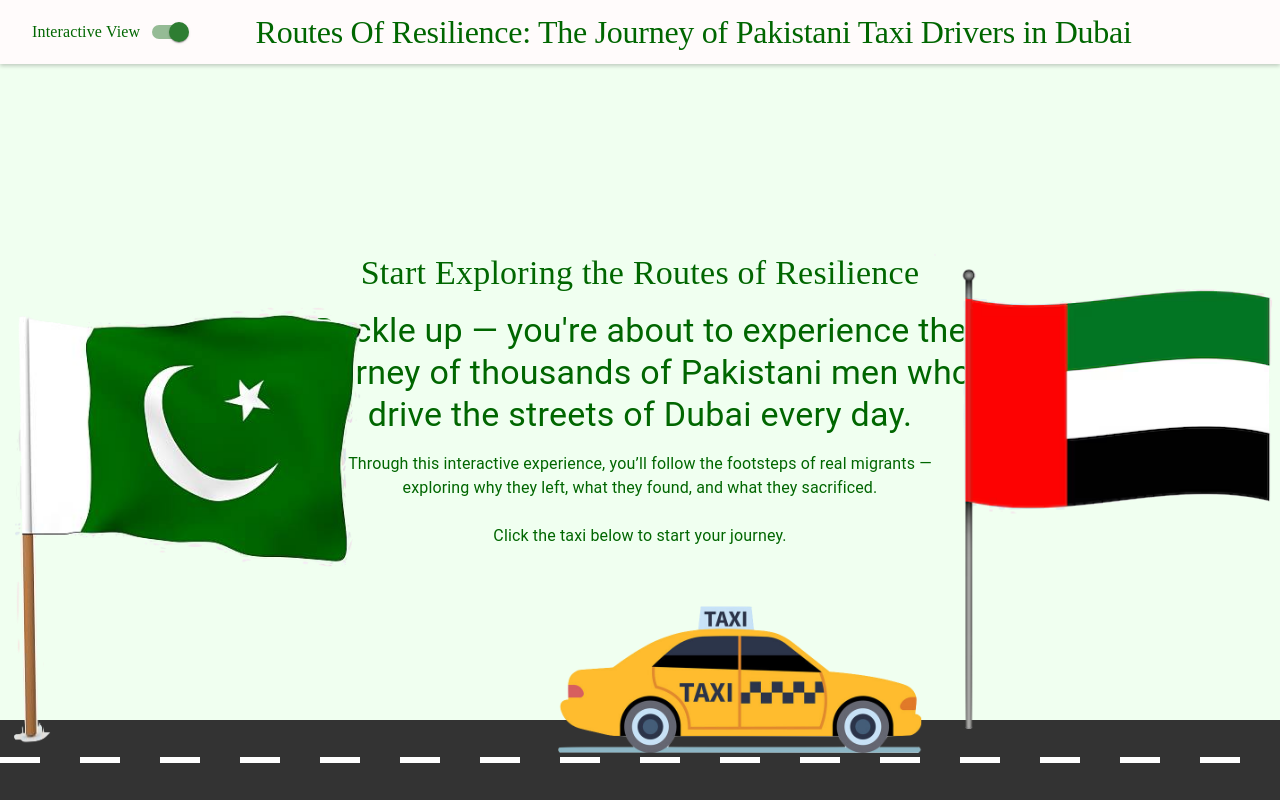
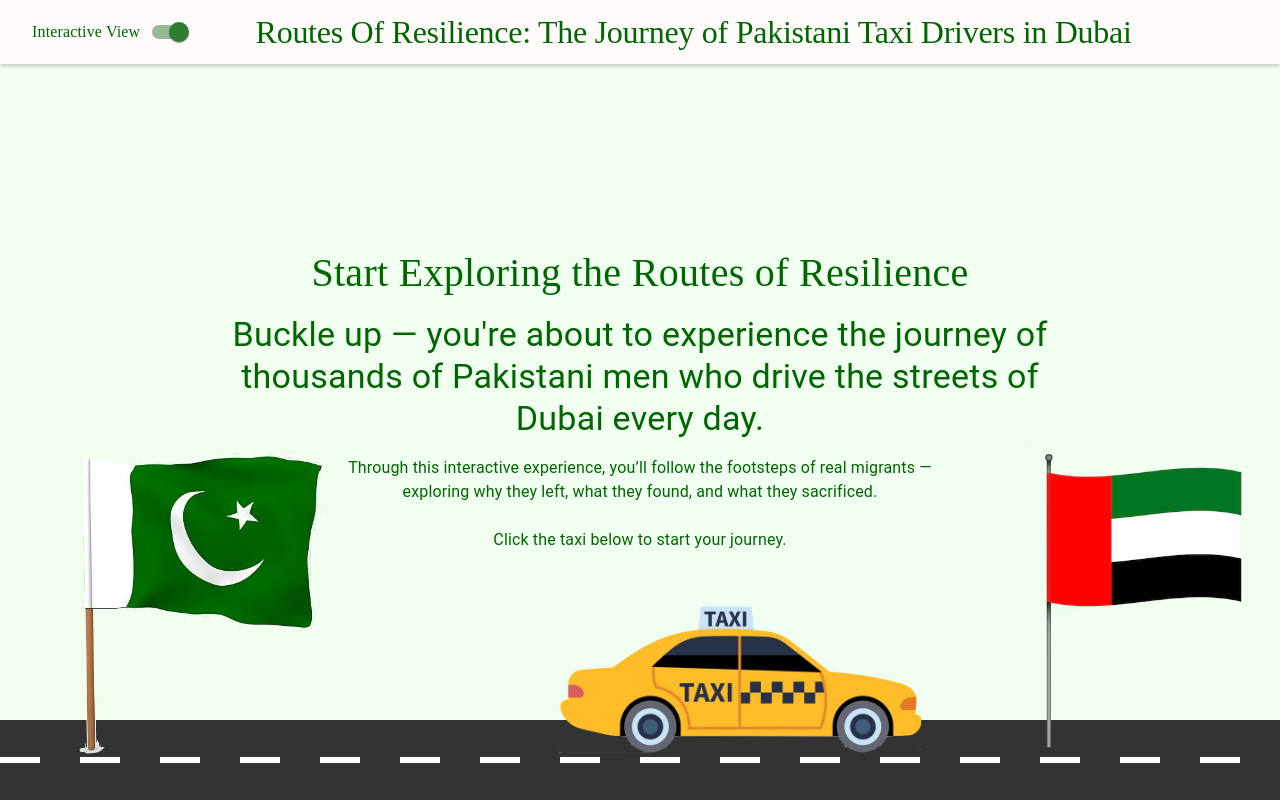
Before and after one commit to hayahubaid03/RouteOfResilience, a React (Vite) app: page /drive in a window 1280 px wide. Built offline with nearby package versions, Linux system fonts and the light colour scheme.

Commit message:
Section 1 standard for screen size

```diff
--- a/src/pages/DriveThrough.jsx
+++ b/src/pages/DriveThrough.jsx
@@ -5,6 +5,7 @@ import Navbar from "../components/NavBar";
 import taxiImage from "../imgs/taxi.png";
 import pakistanFlag from "../imgs/PakistanFlag.png";
 import uaeFlag from "../imgs/UAEflag.png";
+import { Container } from "@mui/material";
 
 
 const sections = [
@@ -143,7 +144,7 @@ export default function DriveThrough() {
               key={i}
               sx={{
                 flex: "0 0 100vw",
-                height: "100%",
+                minHeight: "100vh",
                 position: "relative", // Add this!
                 display: "flex",
                 flexDirection: "column",
@@ -164,8 +165,8 @@ export default function DriveThrough() {
                     style={{
                       position: "absolute",
                       bottom: 20,
-                      left: -100,
-                      width: "550px",
+                      left: 0,
+                      width: "clamp(180px, 30vw, 400px)",
                       height: "auto",
                       zIndex: 6,
                     }}
@@ -180,8 +181,8 @@ export default function DriveThrough() {
                     style={{
                       position: "absolute",
                       bottom: 20,
-                      right: -50,
-                      width: "400px",
+                      right: 0,
+                      width: "clamp(180px, 20vw, 300px)",
                       height: "auto",
                       zIndex: 6,
                     }}
@@ -189,13 +190,14 @@ export default function DriveThrough() {
                 </>
               )}
 
+              <Container maxWidth="md" sx={{ textAlign: "center", px: 2 }}>
                 <Typography
                   variant="h4"
                   sx={{
                     fontFamily: "'Times New Roman', serif",
                     color: "#006600",
                     mb: 2,
-                  textAlign: "center",
+                    fontSize: { xs: "1.8rem", md: "2.5rem" },
                   }}
                 >
                   {section.title}
@@ -206,12 +208,12 @@ export default function DriveThrough() {
                   sx={{
                     fontFamily: "'Times New Roman', serif",
                     color: "#006600",
-                  maxWidth: "700px",
-                  textAlign: "center",
+                    fontSize: { xs: "1rem", md: "1.2rem" },
                   }}
                 >
                   {section.content}
                 </Typography>
+              </Container>
             </Box>
           ))}
         </motion.div>
```
Also changed, not shown: src/imgs/taxi.png. Lines whose indentation alone changed are shown as unchanged.
